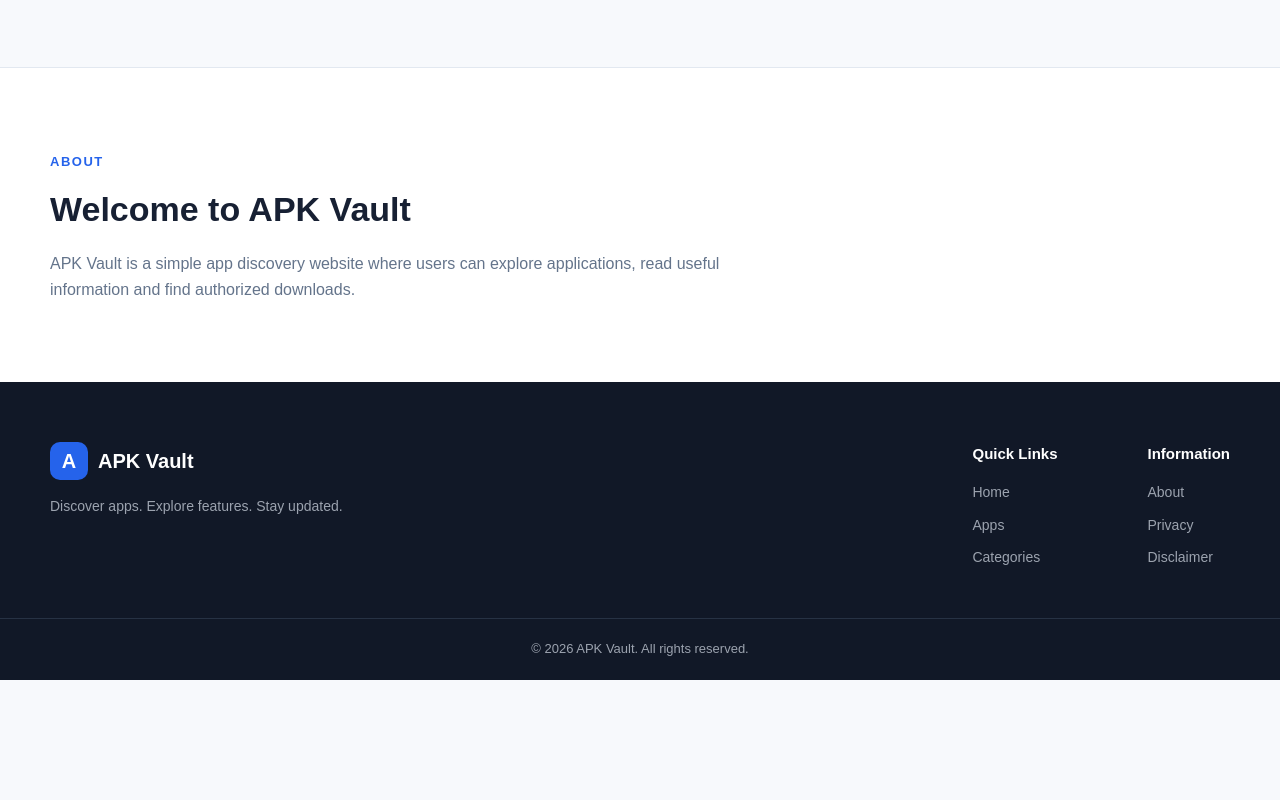
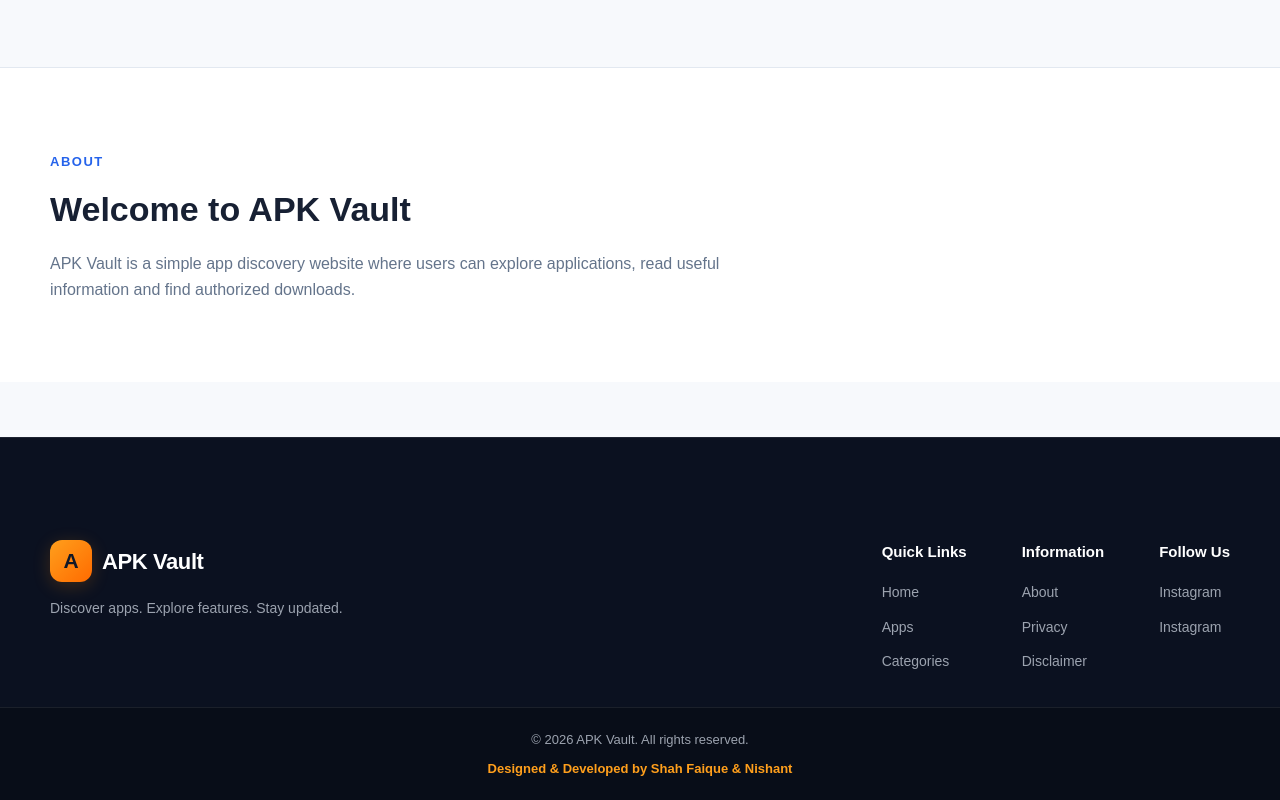
Before and after one commit to faique-hub/APK-Vault, a plain HTML site: page index.html in a window 1280 px wide. Shown: the part 1369-2169 px from the top of the page. Before the commit the page ends 2049 px from the top, so only its background shows below. Drawn offline with Linux system fonts and the light colour scheme.

Commit message:
Improve footer

```diff
--- a/index.html
+++ b/index.html
@@ -405,9 +405,7 @@
 
                 <a href="index.html" class="logo">
                     <span class="logo-icon">A</span>
-                    <span class="logo-text">
-                        APK Vault
-                    </span>
+                    <span class="logo-text">APK Vault</span>
                 </a>
 
                 <p>
@@ -416,61 +414,44 @@
 
             </div>
 
-
             <div class="footer-links">
 
                 <div>
-
-                    <h3>
-                        Quick Links
-                    </h3>
-
-                    <a href="#home">
-                        Home
-                    </a>
-
-                    <a href="#apps">
-                        Apps
-                    </a>
-
-                    <a href="#categories">
-                        Categories
-                    </a>
-
+                    <h3>Quick Links</h3>
+                    <a href="#home">Home</a>
+                    <a href="#apps">Apps</a>
+                    <a href="#categories">Categories</a>
                 </div>
 
+                <div>
+                    <h3>Information</h3>
+                    <a href="#about">About</a>
+                    <a href="#">Privacy</a>
+                    <a href="#">Disclaimer</a>
+                </div>
 
-                <div>
+                <div class="footer-social">
+                    <h3>Follow Us</h3>
 
-                    <h3>
-                        Information
-                    </h3>
+                    <a href="https://www.instagram.com/btw_nishtt?vrfl=MTdmczIwZXp0bnd6eA=="
+                       target="_blank"
+                       rel="noopener noreferrer">Instagram</a>
 
-                    <a href="#about">
-                        About
-                    </a>
-
-                    <a href="#">
-                        Privacy
-                    </a>
-
-                    <a href="#">
-                        Disclaimer
-                    </a>
-
+                    <a href="https://www.instagram.com/sh._faique._____/"
+                       target="_blank"
+                       rel="noopener noreferrer">Instagram</a>
                 </div>
 
             </div>
 
         </div>
 
+        <div class="footer-bottom">
+            <p>© 2026 APK Vault. All rights reserved.</p>
 
-        <div class="footer-bottom">
-
-            <p>
-                © 2026 APK Vault. All rights reserved.
+            <p class="footer-credit">
+                Designed &amp; Developed by Shah Faique &amp; Nishant
             </p>
-
         </div>
 
     </footer>
--- a/style.css
+++ b/style.css
@@ -1122,3 +1122,163 @@ section {
     }
 
 }
+
+
+/* ===== APK VAULT THEME FOOTER ===== */
+.footer {
+    margin-top: 55px;
+    background: #0b1120;
+    color: #f8fafc;
+    border-top: 1px solid rgba(255, 255, 255, 0.08);
+    font-family: inherit;
+}
+
+.footer .footer-content {
+    display: flex;
+    justify-content: space-between;
+    align-items: flex-start;
+    gap: 40px;
+    padding-top: 42px;
+    padding-bottom: 35px;
+}
+
+/* Brand */
+.footer-brand {
+    max-width: 310px;
+}
+
+.footer-brand .logo {
+    display: inline-flex;
+    align-items: center;
+    gap: 10px;
+    text-decoration: none;
+    margin-bottom: 14px;
+}
+
+.footer-brand .logo-icon {
+    display: inline-flex;
+    align-items: center;
+    justify-content: center;
+    width: 42px;
+    height: 42px;
+    border-radius: 12px;
+    background: linear-gradient(135deg, #ff9f1c, #ff6b00);
+    color: #111827;
+    font-size: 21px;
+    font-weight: 800;
+    box-shadow: 0 4px 18px rgba(255, 140, 0, 0.2);
+}
+
+.footer-brand .logo-text {
+    color: #ffffff;
+    font-size: 22px;
+    font-weight: 800;
+    letter-spacing: -0.4px;
+}
+
+.footer-brand p {
+    color: #9ca3af;
+    font-size: 14px;
+    line-height: 1.8;
+    margin: 0;
+}
+
+/* Navigation links */
+.footer-links {
+    display: flex;
+    flex-wrap: wrap;
+    gap: 55px;
+}
+
+.footer-links > div {
+    display: flex;
+    flex-direction: column;
+    align-items: flex-start;
+    gap: 12px;
+}
+
+.footer-links h3,
+.footer-social h3 {
+    color: #ffffff;
+    font-size: 15px;
+    font-weight: 700;
+    margin: 0 0 5px;
+}
+
+.footer-links a,
+.footer-social a {
+    color: #9ca3af;
+    font-size: 14px;
+    text-decoration: none;
+    transition: color 0.2s ease, transform 0.2s ease;
+}
+
+.footer-links a:hover,
+.footer-social a:hover {
+    color: #ff9f1c;
+    transform: translateX(3px);
+}
+
+/* Social links, if included in your HTML */
+.footer-social {
+    display: flex;
+    flex-direction: column;
+    align-items: flex-start;
+    gap: 12px;
+}
+
+/* Copyright area */
+.footer .footer-bottom {
+    border-top: 1px solid rgba(255, 255, 255, 0.08);
+    padding: 20px 15px;
+    text-align: center;
+    background: #080d18;
+}
+
+.footer-bottom p {
+    color: #9ca3af;
+    font-size: 13px;
+    line-height: 1.8;
+    margin: 0;
+}
+
+.footer-bottom .footer-credit {
+    color: #ff9f1c;
+    font-weight: 600;
+    margin-top: 5px;
+}
+
+/* Tablet and mobile */
+@media (max-width: 768px) {
+    .footer .footer-content {
+        flex-direction: column;
+        gap: 30px;
+        padding-top: 32px;
+        padding-bottom: 28px;
+    }
+
+    .footer-brand {
+        max-width: 100%;
+    }
+
+    .footer-links {
+        width: 100%;
+        display: grid;
+        grid-template-columns: repeat(2, minmax(0, 1fr));
+        gap: 28px 20px;
+    }
+
+    .footer-links > div {
+        min-width: 0;
+    }
+}
+
+@media (max-width: 380px) {
+    .footer-links {
+        gap: 22px 12px;
+    }
+
+    .footer-brand .logo-text {
+        font-size: 20px;
+    }
+}
```
